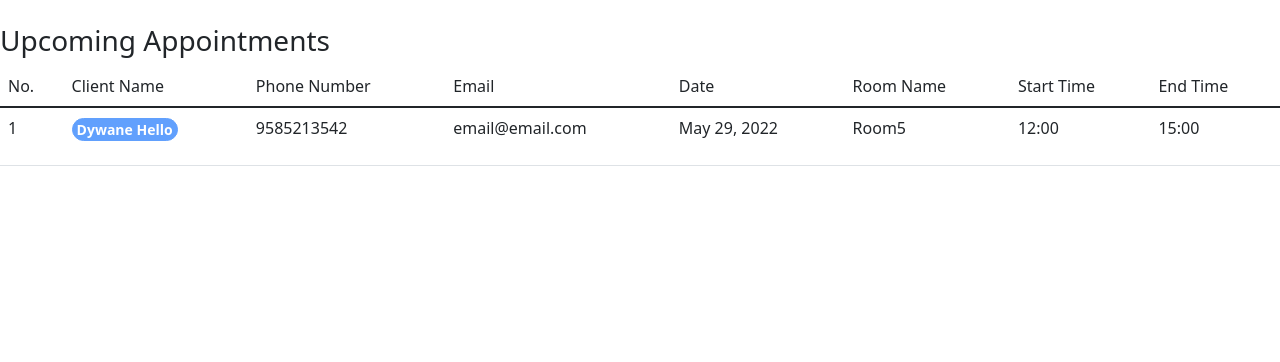
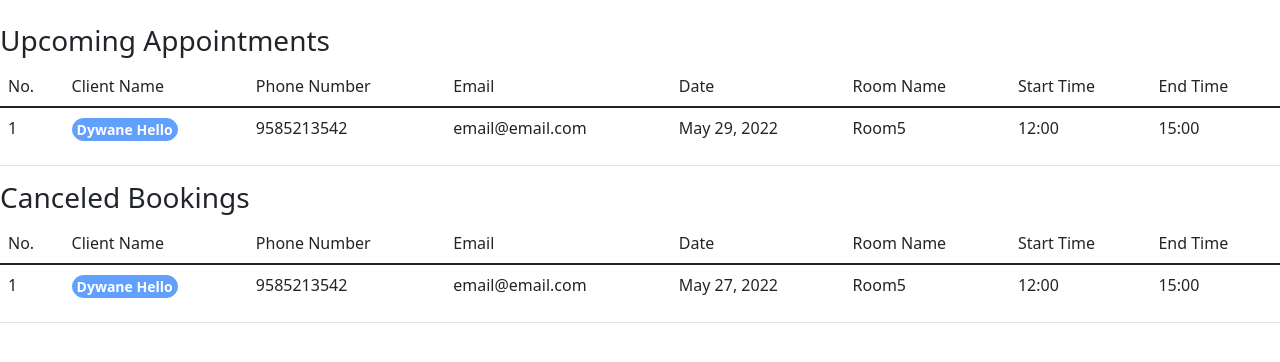
Before and after one commit to SohumDamani/Slot-Booking, a Django app: template main/manager/templates/manager/booking_history.html in a window 1280 px wide. Shown: the part 82-444 px from the top of the page. Run offline with Django 3.2, Linux system fonts and the light colour scheme; the template is opened without the code that fills it: values that come from a table or form of the project are taken from there, others are empty; data comes from the database, SQL or seed files in the repository; both versions use the stored data as it was after the commit; some libraries are stand-ins or nearby versions.

Commit message:
Added cancelled bookings in manager view

```diff
--- a/main/manager/templates/manager/booking_history.html
+++ b/main/manager/templates/manager/booking_history.html
@@ -35,7 +35,41 @@
             </tbody>
         </table>
         {% else %}
-        <p> No bookings made yet </p>
+        <p> No upcoming bookings made yet </p>
+        {% endif %}
+    </div>
+
+     <div>
+        {% if cancel %}
+         <h3> Canceled Bookings</h3>
+        <table class="table">
+            <thred>
+                <tr>
+                    <td>No.</td>
+                    <td>Client Name</td>
+                    <td>Phone Number </td>
+                    <td>Email</td>
+                    <td>Date</td>
+                    <td>Room Name</td>
+                    <td>Start Time</td>
+                    <td>End Time</td>
+                </tr>
+            </thred>
+            <tbody>
+                {% for x in cancel %}
+                <tr>
+                    <td>{{forloop.counter}} </td>
+                    <td><p><button class="btn btn-primary btn-sm p-0 px-1 rounded-pill fw-bold" disabled>{{x.client_id.first_name}} {{x.client_id.last_name}}</button></p></td>
+                    <td>{{x.client_id.phone}}</td>
+                    <td>{{x.client_id.email}}</td>
+                    <td>{{x.date}}</td>
+                    <td>{{x.room_id}}</td>
+                    <td>{{x.start_time | time:"H:i"}}</td>
+                    <td>{{x.end_time | time:"H:i"}}</td>
+                <tr/>
+                {% endfor %}
+            </tbody>
+        </table>
         {% endif %}
     </div>
 
--- a/main/manager/views.py
+++ b/main/manager/views.py
@@ -6,7 +6,7 @@ from django.contrib.auth.decorators import login_required
 from manager.decorators import role_required
 from django.contrib.auth import logout
 from django.http import HttpResponseRedirect
-from client.models import TimeSlotBook
+from client.models import TimeSlotBook,TimeSlotCancel
 from account.models import CustomUser
 
 @login_required
@@ -132,5 +132,6 @@ def deleteTimeSlot(request,pk1,pk2):
 @role_required(allowed=['manager'])
 def bookingHistory(request):
     tsb = TimeSlotBook.objects.filter(manager_id=request.user)
-    context={'bookings':tsb}
+    tsc = TimeSlotCancel.objects.filter(manager_id=request.user)
+    context={'bookings':tsb,'cancel':tsc}
     return render(request,'manager/booking_history.html',context)
```
Also changed, not shown: main/db.sqlite3.
